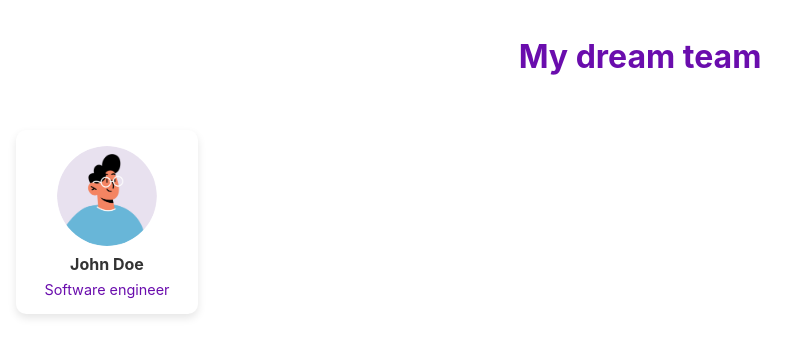
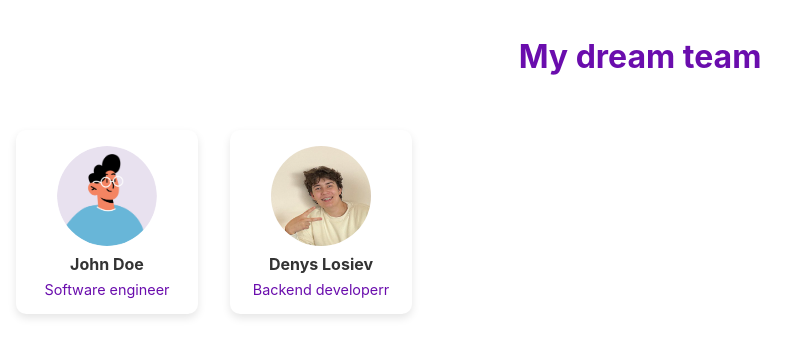
Before and after one commit to OleksaLv/Sombra-sBestTeam, a React (Create React App) app: page / in a window 1280 px wide. Shown: the top 356 px of the page, without its empty margins (0-805 px from the left). Built offline with nearby package versions, Linux system fonts and the light colour scheme.

Commit message:
Add Denys

```diff
--- a/src/components/Body.js
+++ b/src/components/Body.js
@@ -8,6 +8,14 @@ const Body = () => {
         <div style={styles.textContainer}>
           <h2 style={styles.name}>John Doe</h2>
           <p style={styles.position}>Software engineer</p>
+        </div>
+      </div>
+
+<div style={styles.card}>
+        <img src={"/Denys.png"} alt="Denys Losiev" style={styles.photo} />
+        <div style={styles.textContainer}>
+          <h2 style={styles.name}>Denys Losiev</h2>
+          <p style={styles.position}>Backend developerr</p>
         </div>
       </div>
     </main>
```
Also changed, not shown: public/Denys.png (added), 1 other file (tests, documents, lock files or other folders).
